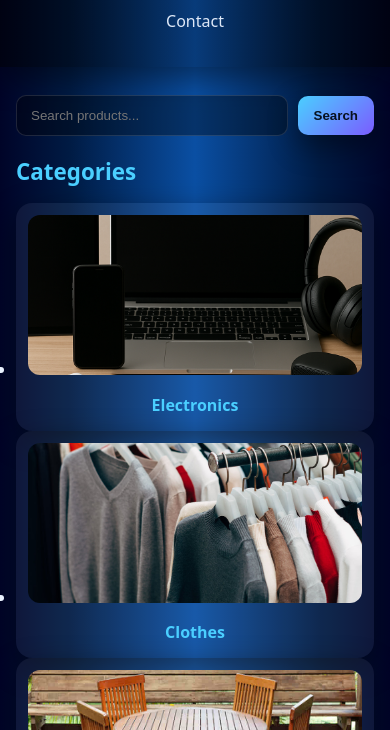
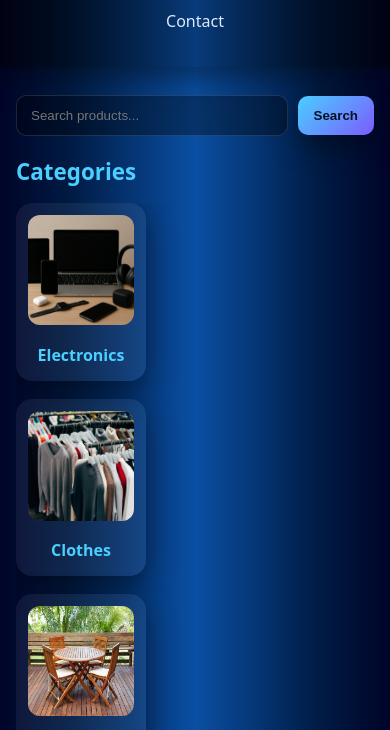
Before and after one commit to silv3r1224-ops/Affili-at, a plain HTML site: page index.html in a window 390 px wide. Shown: the part 109-839 px from the top of the page. Drawn offline with Linux system fonts and the light colour scheme.

Commit message:
Update MyAffi.css

```diff
--- a/MyAffi.css
+++ b/MyAffi.css
@@ -14,7 +14,7 @@ html, body { height: 100%; }
   --shadow:       0 10px 30px rgba(0,0,0,0.45);
 }
 
-/* Background: dark from left/right towards bright mid-blue center */
+/* Body Background */
 body {
   font-family: "Poppins", system-ui, -apple-system, Arial, sans-serif;
   color: var(--text);
@@ -54,7 +54,7 @@ body {
 .top-nav a:hover { opacity: 1; color: var(--accent); border-color: var(--accent); }
 .top-nav a.active { color: var(--accent); border-color: var(--accent); }
 
-/* Layout */
+/* Container */
 .container { max-width: 1200px; margin: 28px auto; padding: 0 16px; }
 h2 { font-size: 1.4rem; margin: 12px 0 14px; color: var(--accent); }
 
@@ -89,7 +89,6 @@ h2 { font-size: 1.4rem; margin: 12px 0 14px; color: var(--accent); }
 }
 .btn { background: linear-gradient(135deg, var(--accent), var(--accent-2)); color: #07111f; }
 .btn:hover { filter: brightness(1.08); transform: translateY(-1px); }
-
 .btn-outline {
   background: transparent;
   color: var(--text);
@@ -97,24 +96,29 @@ h2 { font-size: 1.4rem; margin: 12px 0 14px; color: var(--accent); }
 }
 .btn-outline:hover { background: rgba(255,255,255,.08); transform: translateY(-1px); }
 
-/* Product list - multiple rows horizontal scroll */
-#product-list {
+/* Horizontal scroll multi-row grids (categories, subcategories, products) */
+.scroll-x--rows-2, #category-list, #product-list {
+  list-style: none;
   display: grid;
   grid-auto-flow: column;
-  grid-template-rows: repeat(2, 1fr); /* 2 rows - adjust for more rows */
-  grid-auto-columns: 180px;            /* product card width */
-  gap: 18px 12px;                      /* row-gap column-gap */
+  grid-template-rows: repeat(2, 1fr);
+  grid-auto-columns: 180px;
+  gap: 18px 12px;
   overflow-x: auto;
   padding-bottom: 12px;
   scroll-snap-type: x mandatory;
   -webkit-overflow-scrolling: touch;
 
-  scrollbar-width: none; /* Firefox */
-  -ms-overflow-style: none; /* IE 10+ */
+  scrollbar-width: none;
+  -ms-overflow-style: none;
 }
-#product-list::-webkit-scrollbar { display: none; }
+.scroll-x--rows-2::-webkit-scrollbar,
+#category-list::-webkit-scrollbar,
+#product-list::-webkit-scrollbar {
+  display: none;
+}
 
-.product-card {
+.category-card, .subcategory-card, .product-card {
   scroll-snap-align: start;
   background: var(--card);
   border-radius: 16px;
@@ -124,40 +128,16 @@ h2 { font-size: 1.4rem; margin: 12px 0 14px; color: var(--accent); }
   cursor: pointer;
   text-align: center;
 }
-.product-card:hover {
+
+.category-card:hover, .subcategory-card:hover, .product-card:hover {
   transform: translateY(-6px);
   background: var(--card-hover);
   box-shadow: 0 16px 40px rgba(0,0,0,.6);
 }
 
-.product-card img {
+.category-card img, .subcategory-card img, .product-card img {
   width: 100%;
   height: 170px;
-  aspect-ratio: 1 / 1;
-  object-fit: cover;
-  border-radius: 12px;
-}
-
-.category-card, .subcategory-card {
-  background: var(--card);
-  border-radius: 16px;
-  padding: 12px;
-  box-shadow: var(--shadow);
-  transition: transform .18s ease, box-shadow .18s ease, background .18s ease;
-  cursor: pointer;
-  text-align: center;
-  scroll-snap-align: start;
-}
-
-.category-card:hover, .subcategory-card:hover {
-  transform: translateY(-6px);
-  background: var(--card-hover);
-  box-shadow: 0 16px 40px rgba(0,0,0,.6);
-}
-
-.category-card img, .subcategory-card img {
-  width: 100%;
-  height: 200px;
   aspect-ratio: 1 / 1;
   object-fit: cover;
   border-radius: 12px;
@@ -169,9 +149,12 @@ h2 { font-size: 1.4rem; margin: 12px 0 14px; color: var(--accent); }
   font-size: 1rem;
   color: var(--accent);
 }
-.product-card p { color: var(--muted); margin: 6px 8px 10px; }
 
-/* CTA link in product card */
+.product-card p {
+  color: var(--muted);
+  margin: 6px 8px 10px;
+}
+
 .product-card a {
   display: inline-block;
   margin-top: 6px;
@@ -183,7 +166,9 @@ h2 { font-size: 1.4rem; margin: 12px 0 14px; color: var(--accent); }
   font-weight: 800;
 }
 
-.product-card a:hover { filter: brightness(1.08); }
+.product-card a:hover {
+  filter: brightness(1.08);
+}
 
 /* Footer */
 .site-footer {
@@ -196,30 +181,32 @@ h2 { font-size: 1.4rem; margin: 12px 0 14px; color: var(--accent); }
 
 /* Responsive */
 @media (max-width: 1000px) {
+  .scroll-x--rows-2,
+  #category-list,
   #product-list {
-    padding-bottom: 12px;
+    grid-template-rows: repeat(3, 1fr);
     grid-auto-columns: 160px;
-    grid-template-rows: repeat(3, 1fr);
+    padding-bottom: 14px;
   }
-  .product-card img {
+  .category-card img, .subcategory-card img, .product-card img {
     height: 140px;
-  }
-  .category-card img, .subcategory-card img {
-    height: 180px;
   }
 }
 @media (max-width: 600px) {
+  .scroll-x--rows-2,
+  #category-list,
   #product-list {
-    padding-bottom: 14px;
+    grid-template-rows: repeat(4, 1fr);
     grid-auto-columns: 130px;
-    grid-template-rows: repeat(4, 1fr);
+    padding-bottom: 16px;
   }
-  .product-card img {
+  .category-card img, .subcategory-card img, .product-card img {
     height: 110px;
   }
-  .category-card img, .subcategory-card img {
-    height: 160px;
+  .site-header h1 {
+    font-size: 1.5rem;
   }
-  .site-header h1 { font-size: 1.5rem; }
-  .top-nav a { margin: 6px 8px; }
+  .top-nav a {
+    margin: 6px 8px;
+  }
 }
```
